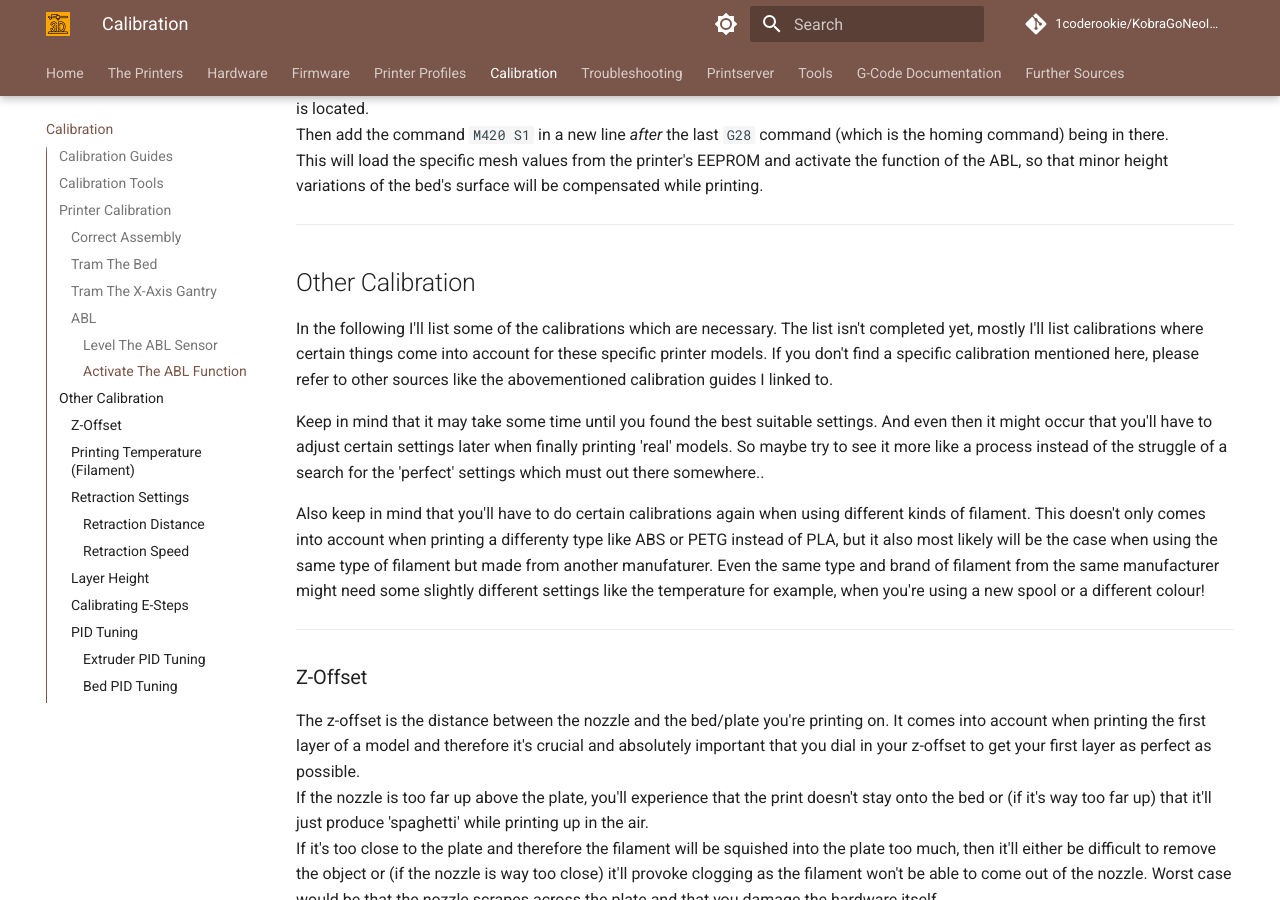
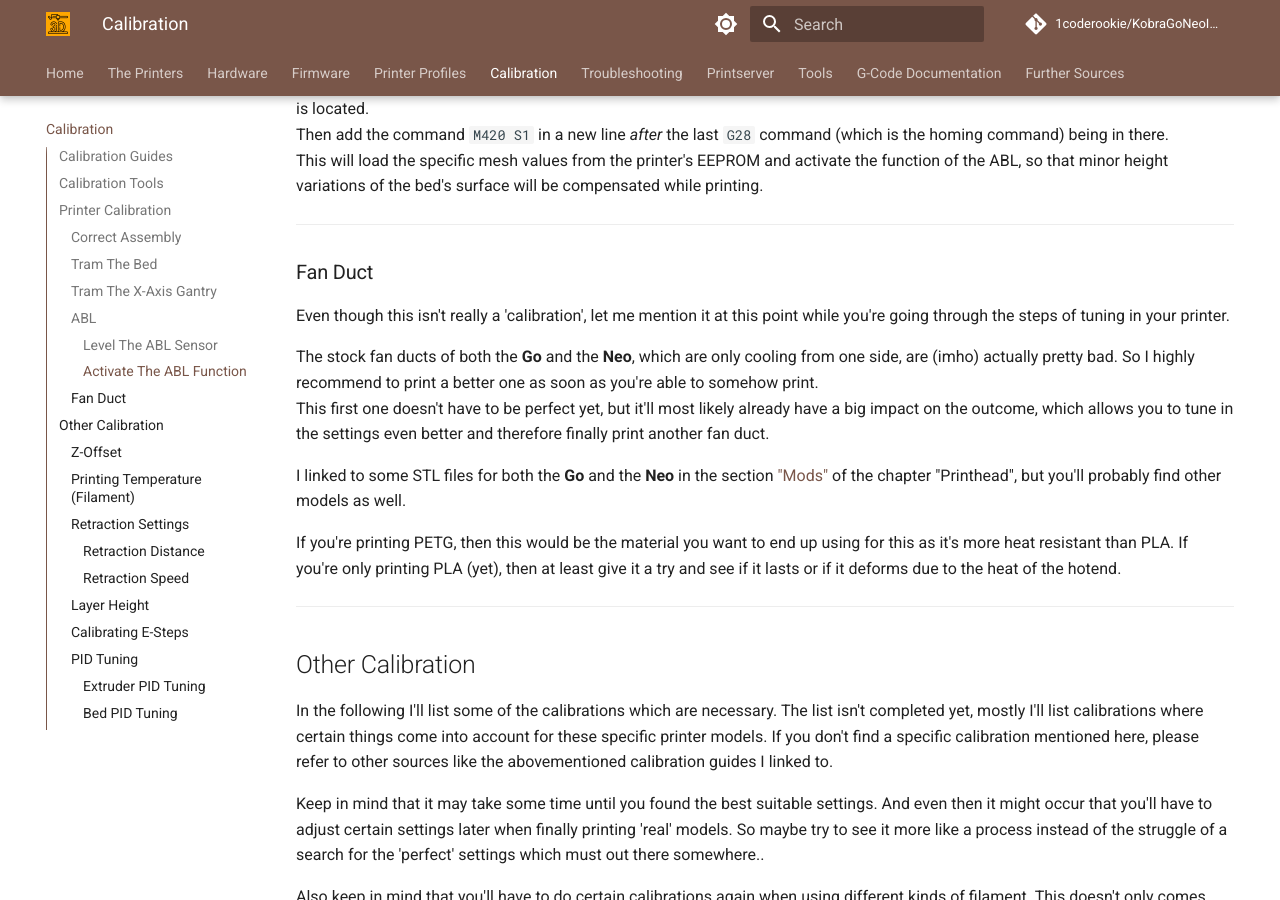
Before and after one commit to 1coderookie/KobraGoNeoInsights, an MkDocs documentation site: the page built from docs/calibration.md, in a window 1280 px wide and 900 px high, scrolled down 3639 px. Built offline with MkDocs 1.6.1 and Material for MkDocs 9.7.7, drawn with Linux system fonts in a browser that asks for light colours; comment, search, counter and statistics services are not loaded.

Commit message:
Update calibration.md

```diff
--- a/docs/calibration.md
+++ b/docs/calibration.md
@@ -96,6 +96,18 @@ See the belonging section for your specific model in the section ["ABL Sensor"](
 To make the measured values of the ABL come into account later when it comes down to printing, you'll need to add a certain g-code command to the start g-code section of your slicer. So enter the settings in your slicer and search the place where this section is located.
 Then add the command `M420 S1` in a new line *after* the last `G28` command (which is the homing command) being in there.
 This will load the specific mesh values from the printer's EEPROM and activate the function of the ABL, so that minor height variations of the bed's surface will be compensated while printing.
+
+---
+
+### Fan Duct
+Even though this isn't really a 'calibration', let me mention it at this point while you're going through the steps of tuning in your printer.
+
+The stock fan ducts of both the **Go** and the **Neo**, which are only cooling from one side, are (imho) actually pretty bad. So I highly recommend to print a better one as soon as you're able to somehow print.
+This first one doesn't have to be perfect yet, but it'll most likely already have a big impact on the outcome, which allows you to tune in the settings even better and therefore finally print another fan duct.
+
+I linked to some STL files for both the **Go** and the **Neo** in the section ["Mods"](hardware/printhead.md#mods) of the chapter "Printhead", but you'll probably find other models as well.
+
+If you're printing PETG, then this would be the material you want to end up using for this as it's more heat resistant than PLA. If you're only printing PLA (yet), then at least give it a try and see if it lasts or if it deforms due to the heat of the hotend.
 
 ---
 
```
